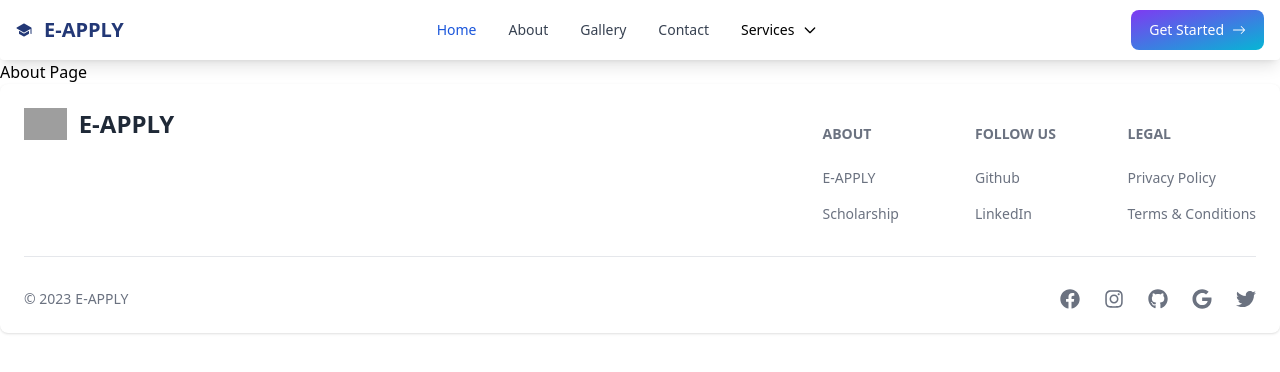
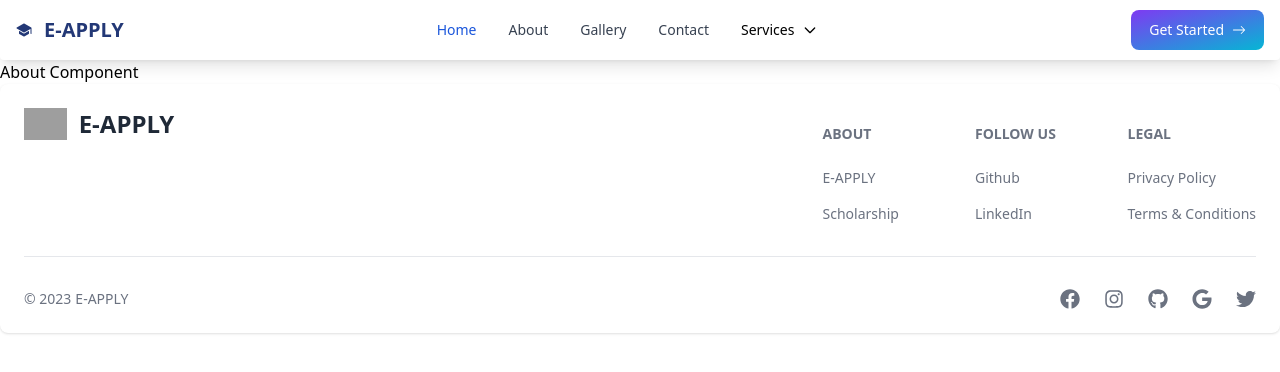
Before and after one commit to Codinglone/gles-frontend, a React (Vite) app: page /about in a window 1280 px wide. Shown: the top 372 px of the page. Built offline with nearby package versions, Linux system fonts and the light colour scheme; grey boxes are pictures that could not be loaded.

Commit message:
Added About component to route

```diff
--- a/src/App.tsx
+++ b/src/App.tsx
@@ -3,6 +3,7 @@
 import FooterSection from "./components/Footer"
 import Info from "./components/Info"
 import Gallery from "./components/Gallery"
+import About from "./components/About"
 import { Route, Routes } from "react-router-dom"
 
 function App() {
@@ -12,7 +13,7 @@
     <Navbar />
     <Routes>
       <Route path="/" element={<Home />}/>
-      <Route path="/about" element={'About Page'} />
+      <Route path="/about" element={<About />} />
       <Route path="/contact" element={'Contact Page'} />
       <Route path="/gallery" element={<Gallery />} />
       <Route path="/register-school" element={'Register School Page'} />
--- a/src/components/About.tsx
+++ b/src/components/About.tsx
@@ -6,3 +6,5 @@
         </>
     )
 }
+
+export default About
```
